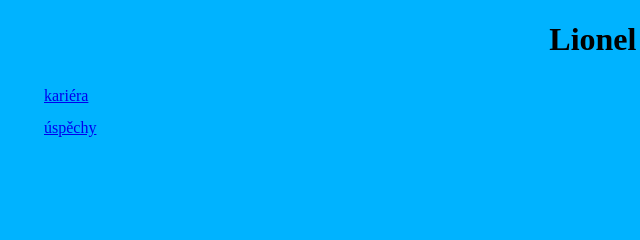
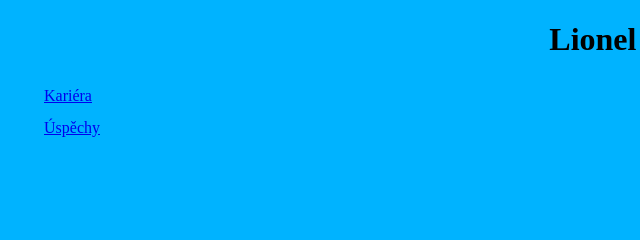
Before and after one commit to joudiss/githubukol, a plain HTML site: page index.html in a window 1280 px wide. Shown: the top 240 px of the page, 4-644 px from the left. Drawn offline with Linux system fonts and the light colour scheme.

Commit message:
Update index.html

```diff
--- a/index.html
+++ b/index.html
@@ -10,8 +10,8 @@
     <h1>Lionel Messi</h1>
 <nav>
    <ul>
-    <li><a href="kariéra.html">kariéra</a> </li>
-    <li><a href="úspěchy.html">úspěchy</a></li>
+    <li><a href="kariéra.html">Kariéra</a> </li>
+    <li><a href="úspěchy.html">Úspěchy</a></li>
     </ul>
 </nav>
         <p>Lionel Messi se narodil 24.6.1987 v Rosariu v Argetině</p>
@@ -21,4 +21,5 @@
 
 <img src="messi1.jpg">
 
+
 </body>
```
